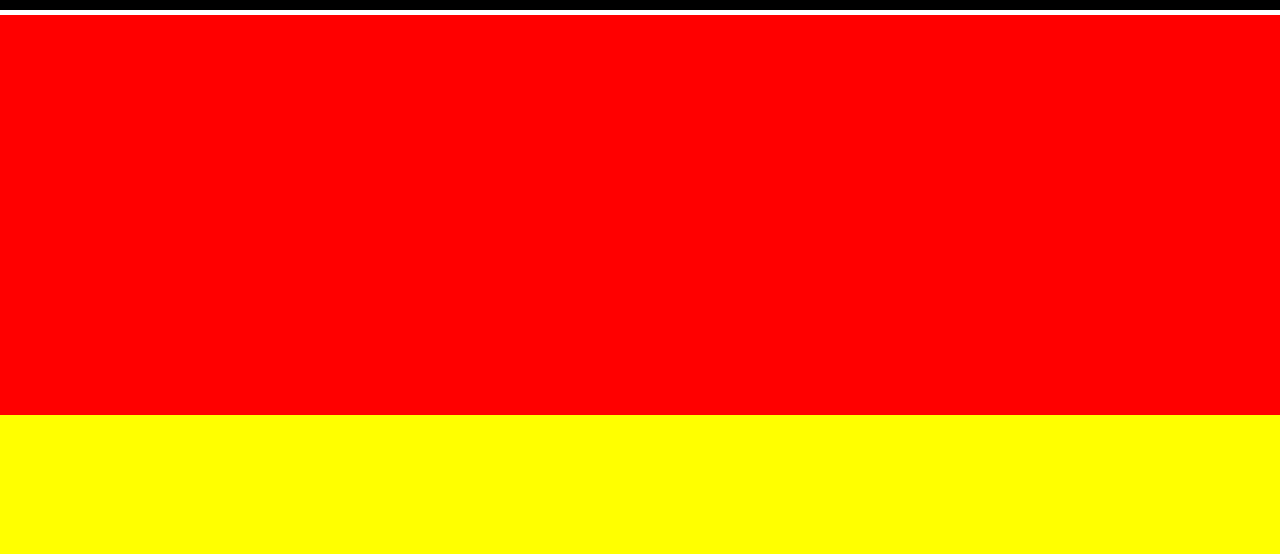
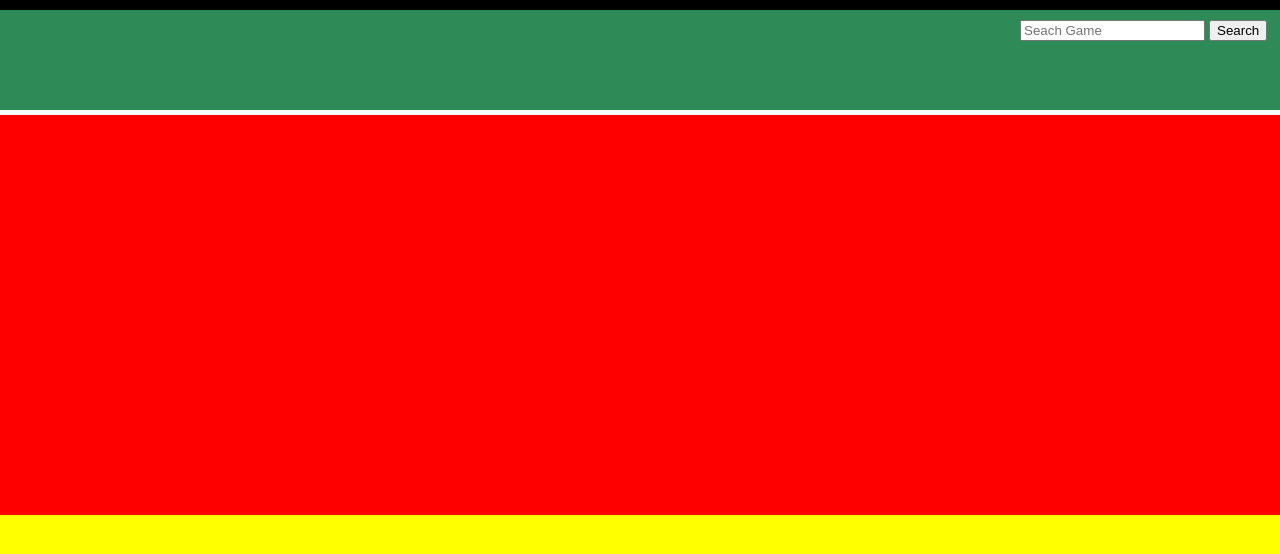
Before and after one commit to Fonty21/Website-Review, a plain HTML site: page interface/index.html in a window 1280 px wide. Shown: the part 90-644 px from the top of the page. Drawn offline with Linux system fonts and the light colour scheme.

Commit message:
Added Seach box in HTML

```diff
--- a/interface/index.html
+++ b/interface/index.html
@@ -12,6 +12,12 @@
 
     <div class="Container">
         <div class="Title">Game Review</div>
+
+        <div class="searchBox">
+            <input id="searchBar" placeholder="Seach Game">
+            <button id="searchGame" onclick="search()">Search</button>
+        </div>
+
         <div class="GameReview">
             <div class="ImageBox"></div>
         </div>
```
